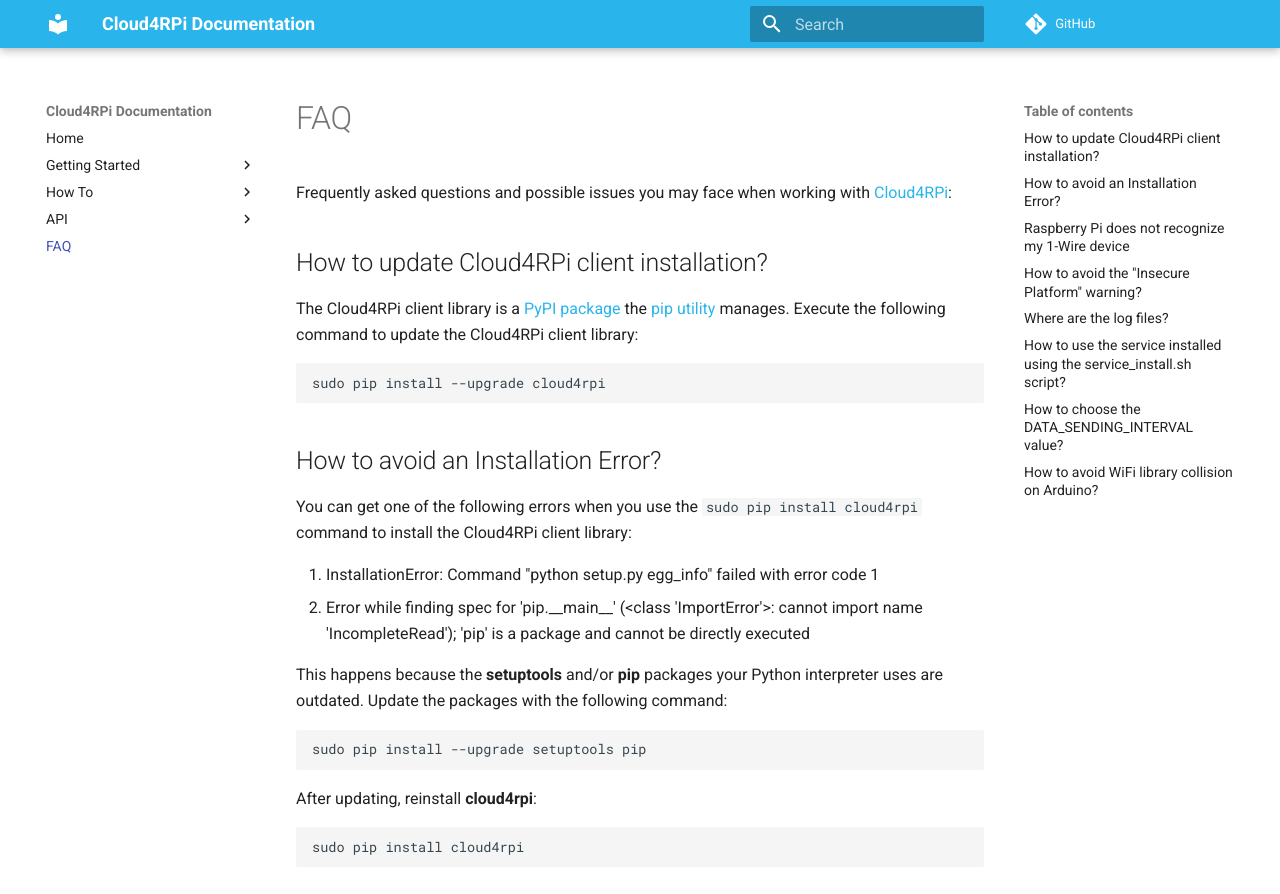
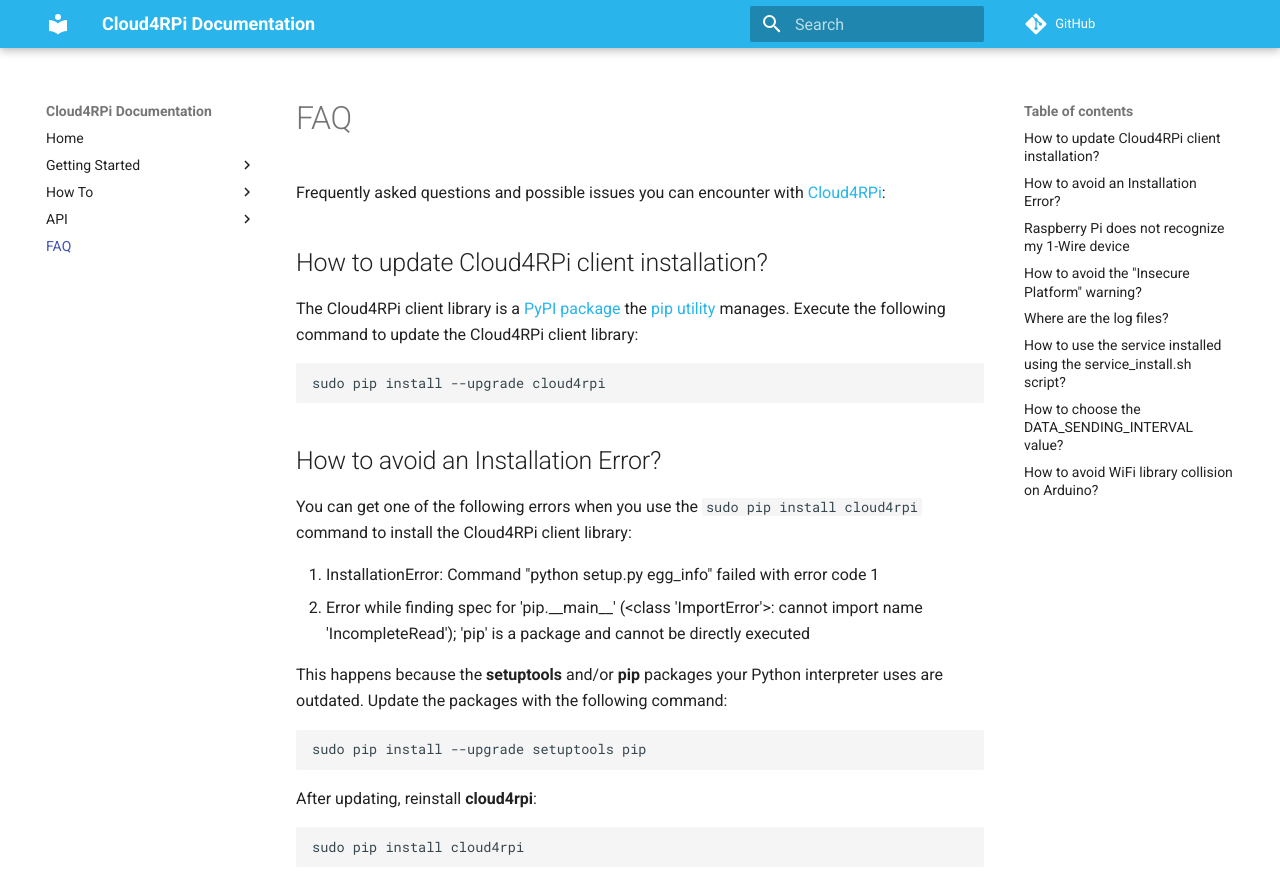
Before and after one commit to cloud4rpi/docs, an MkDocs documentation site: the page built from docs/faq.md, in a window 1280 px wide and 900 px high. Shown: the top 894 px of the window. Built offline with MkDocs 1.6.1 and Material for MkDocs 9.7.7, drawn with Linux system fonts in a browser that asks for light colours; comment, search, counter and statistics services are not loaded.

Commit message:
Update docs/faq.md
Co-Authored-By: DirkPieterse <dirk.pieterse@devexpress.com>

```diff
--- a/docs/faq.md
+++ b/docs/faq.md
@@ -1,4 +1,4 @@
-Frequently asked questions and possible issues you may face when working with [Cloud4RPi](https://cloud4rpi.io):
+Frequently asked questions and possible issues you can encounter with [Cloud4RPi](https://cloud4rpi.io):
 
 
 ## How to update Cloud4RPi client installation?
```
